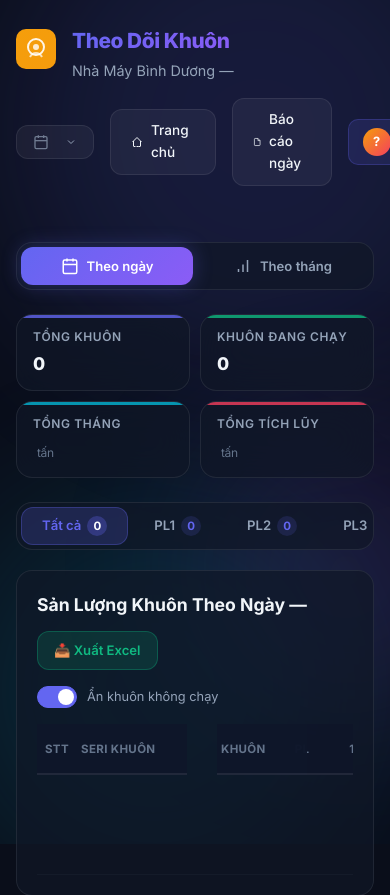
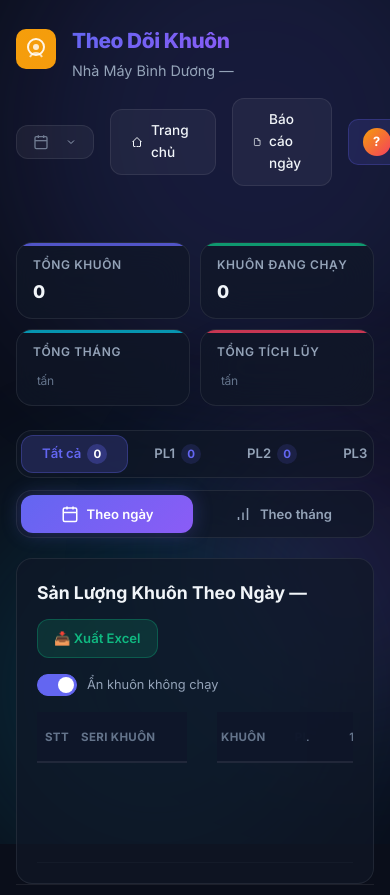
Before and after one commit to mixercpbd430-create/Sanluongcv, a Flask app: template templates/khuon.html in a window 390 px wide; the page is wider, and only the part inside the window is pictured. Shown: the top 895 px of that part. Run offline with Flask 3, Linux system fonts and the light colour scheme; the template is opened without the code that fills it, so the values that code supplies are empty; some libraries are stand-ins or nearby versions.

Commit message:
feat: move view tabs to PL filter row + add PL-specific row colors

```diff
--- a/static/khuon.css
+++ b/static/khuon.css
@@ -9,6 +9,20 @@
 }
 
 /* --- View Tabs (Theo ngày / Theo tháng) --- */
+/* --- PL Filter + View Tabs Row --- */
+.pl-filter-row {
+    display: flex;
+    align-items: center;
+    gap: 12px;
+    margin-bottom: 20px;
+}
+
+.pl-filter-row .pl-filter {
+    flex: 1;
+    min-width: 0;
+    margin-bottom: 0;
+}
+
 .view-tabs {
     display: flex;
     gap: 4px;
@@ -16,8 +30,8 @@
     background: var(--bg-card);
     border-radius: var(--radius-lg);
     border: 1px solid var(--glass-border);
-    margin-bottom: 24px;
     width: fit-content;
+    flex-shrink: 0;
 }
 
 .view-tab {
@@ -62,7 +76,6 @@
     background: var(--bg-card);
     border-radius: var(--radius-lg);
     border: 1px solid var(--glass-border);
-    margin-bottom: 20px;
     scrollbar-width: none;
     -ms-overflow-style: none;
 }
@@ -443,6 +497,11 @@
 
 /* --- Responsive --- */
 @media (max-width: 768px) {
+    .pl-filter-row {
+        flex-direction: column;
+        align-items: stretch;
+    }
+
     .view-tabs {
         width: 100%;
     }
--- a/static/khuon.js
+++ b/static/khuon.js
@@ -165,10 +165,22 @@ function renderDailyTable() {
     for (let d = 1; d <= daysInMonth; d++) dayTotals[d] = 0;
     let sumTongThang = 0, sumTonTruoc = 0, sumTong = 0;
 
+    let lastPL = null;
+
     molds.forEach((m, idx) => {
         const isZero = m.tong_thang === 0;
         const tr = document.createElement('tr');
         if (isZero) tr.classList.add('row-zero');
+
+        // Add PL-specific row color class
+        const plNum = m._pl ? m._pl.replace('PL', '') : '';
+        if (plNum) tr.classList.add(`row-pl${plNum}`);
+
+        // Add separator for first row of each PL group
+        if (currentPL === 'ALL' && m._pl !== lastPL) {
+            tr.classList.add('pl-group-first');
+            lastPL = m._pl;
+        }
 
         let cells = `
             <td class="sticky-col col-stt">${idx + 1}</td>
@@ -279,10 +291,22 @@ function renderMonthlyTable() {
     for (let m = 1; m <= 12; m++) monthTotals[m] = 0;
     let yearGrandTotal = 0;
 
+    let lastPLMonthly = null;
+
     molds.forEach((m, idx) => {
         const isZero = m.year_total === 0;
         const tr = document.createElement('tr');
         if (isZero) tr.classList.add('row-zero');
+
+        // Add PL-specific row color class
+        const plNum = m._pl ? m._pl.replace('PL', '') : '';
+        if (plNum) tr.classList.add(`row-pl${plNum}`);
+
+        // Add separator for first row of each PL group
+        if (m._pl !== lastPLMonthly) {
+            tr.classList.add('pl-group-first');
+            lastPLMonthly = m._pl;
+        }
 
         let cells = `
             <td class="sticky-col col-stt">${idx + 1}</td>
--- a/templates/khuon.html
+++ b/templates/khuon.html
@@ -83,23 +83,7 @@
             </div>
         </header>
 
-        <!-- View Tabs: Theo ngày / Theo tháng -->
-        <div class="view-tabs" id="view-tabs">
-            <button class="view-tab active" data-view="daily" onclick="switchView('daily')">
-                <svg viewBox="0 0 24 24" fill="none" stroke="currentColor" stroke-width="2">
-                    <rect x="3" y="4" width="18" height="18" rx="2" ry="2"/>
-                    <line x1="16" y1="2" x2="16" y2="6"/><line x1="8" y1="2" x2="8" y2="6"/>
-                    <line x1="3" y1="10" x2="21" y2="10"/>
-                </svg>
-                Theo ngày
-            </button>
-            <button class="view-tab" data-view="monthly" onclick="switchView('monthly')">
-                <svg viewBox="0 0 24 24" fill="none" stroke="currentColor" stroke-width="2">
-                    <path d="M12 20V10"/><path d="M18 20V4"/><path d="M6 20v-4"/>
-                </svg>
-                Theo tháng
-            </button>
-        </div>
+
 
         <!-- Stats Row -->
         <div class="stats-row" id="stats-row">
@@ -121,8 +105,26 @@
             </div>
         </div>
 
-        <!-- PL Filter -->
-        <div class="pl-filter" id="pl-filter"></div>
+        <!-- PL Filter + View Tabs Row -->
+        <div class="pl-filter-row">
+            <div class="pl-filter" id="pl-filter"></div>
+            <div class="view-tabs" id="view-tabs">
+                <button class="view-tab active" data-view="daily" onclick="switchView('daily')">
+                    <svg viewBox="0 0 24 24" fill="none" stroke="currentColor" stroke-width="2">
+                        <rect x="3" y="4" width="18" height="18" rx="2" ry="2"/>
+                        <line x1="16" y1="2" x2="16" y2="6"/><line x1="8" y1="2" x2="8" y2="6"/>
+                        <line x1="3" y1="10" x2="21" y2="10"/>
+                    </svg>
+                    Theo ngày
+                </button>
+                <button class="view-tab" data-view="monthly" onclick="switchView('monthly')">
+                    <svg viewBox="0 0 24 24" fill="none" stroke="currentColor" stroke-width="2">
+                        <path d="M12 20V10"/><path d="M18 20V4"/><path d="M6 20v-4"/>
+                    </svg>
+                    Theo tháng
+                </button>
+            </div>
+        </div>
 
         <!-- ============ VIEW: THEO NGÀY ============ -->
         <div class="view-section active" id="view-daily">
```
Also changed, not shown: other parts of static/khuon.css (+41 -0 lines).
